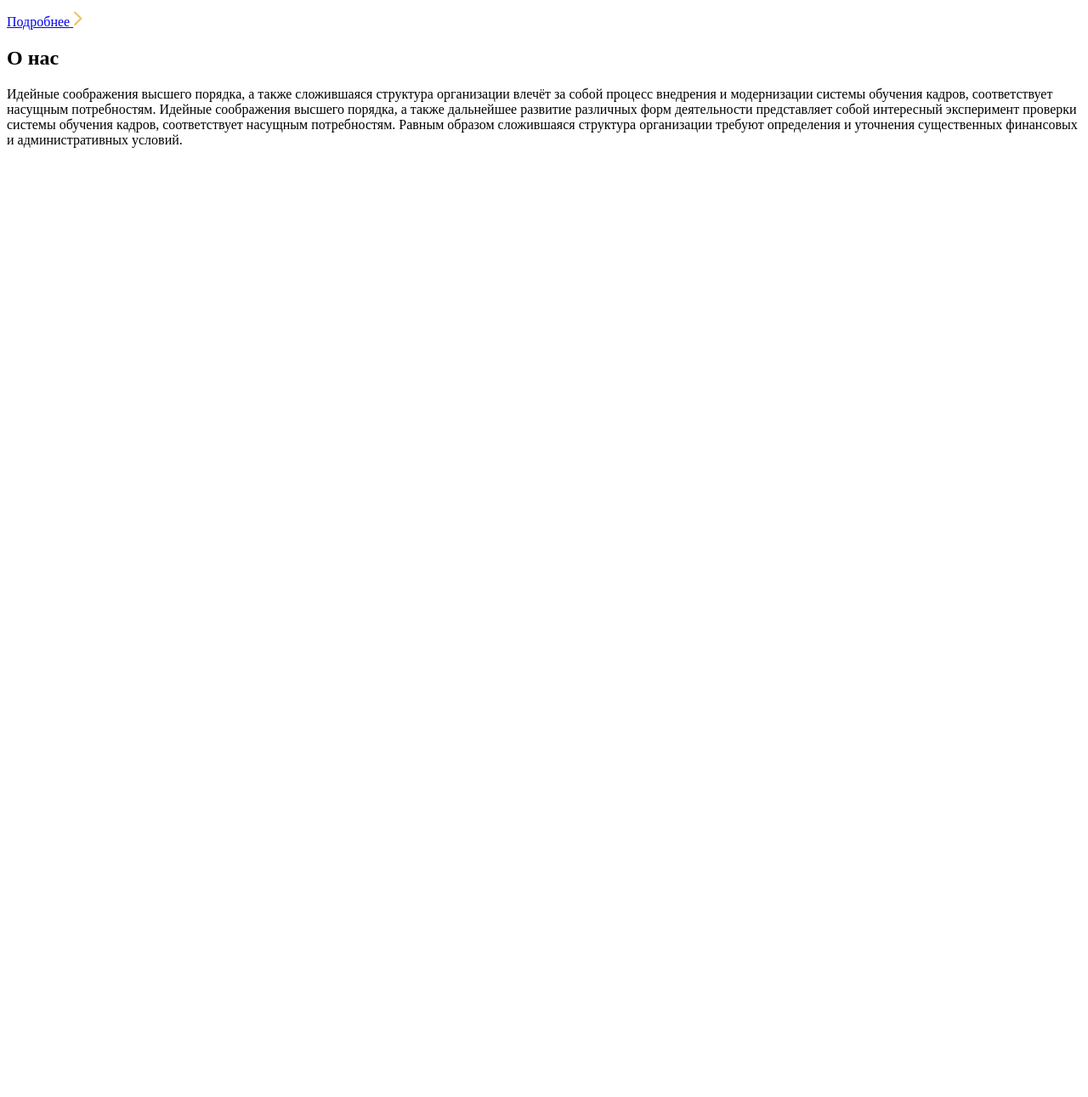
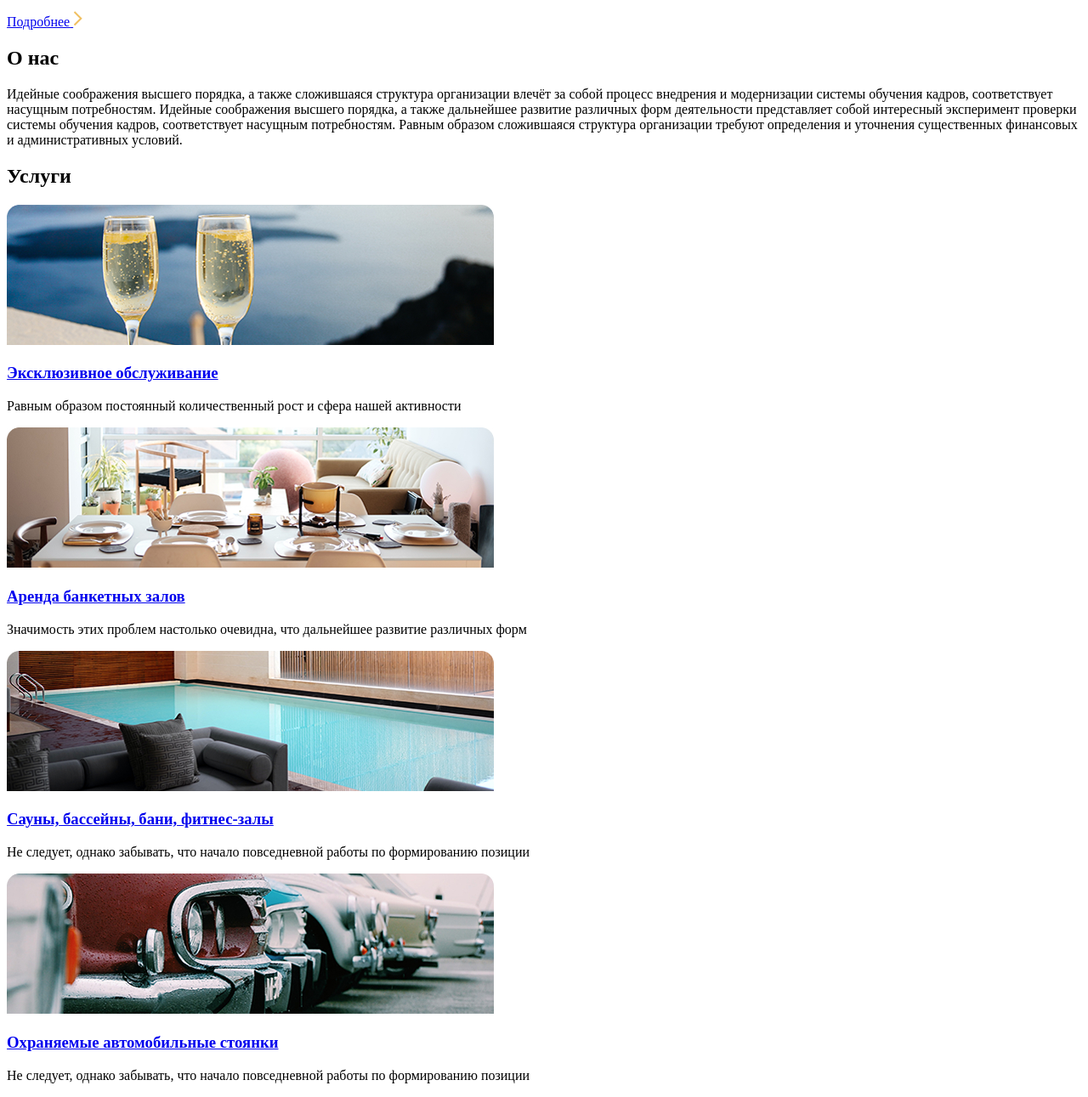
Before and after one commit to Maxim-L91/othels, a plain HTML site: page index.html in a window 1280 px wide. Shown: the part 1703-2994 px from the top of the page at 85% size. Before the commit the page ends 1893 px from the top, so only its background shows below. Drawn offline with Linux system fonts and the light colour scheme.

Commit message:
feat: Added HTML for services section

```diff
--- a/index.html
+++ b/index.html
@@ -109,6 +109,74 @@
         </p>
       </div>
     </section>
+
+    <section class="services">
+      <div class="container">
+        <h2 class="services__title">Услуги</h2>
+        <div class="services__list">
+          <article class="services__item">
+            <img
+              class="services__img"
+              src="images/services/exclusive-service.jpg"
+              alt="Эксклюзивное обслуживание"
+            >
+            <div class="services__content">
+              <h3 class="services__subtitle">
+                <a href="#">Эксклюзивное обслуживание</a>
+              </h3>
+              <p class="services__text">
+                Равным образом постоянный количественный рост и сфера нашей активности
+              </p>
+            </div>
+          </article>
+          <article class="services__item">
+            <img
+              class="services__img"
+              src="images/services/banquet-hall.jpg"
+              alt="Светлый банкетный зал. Накрытый стол и диванчики"
+            >
+            <div class="services__content">
+              <h3 class="services__subtitle">
+                <a href="#">Аренда банкетных залов</a>
+              </h3>
+              <p class="services__text">
+                Значимость этих проблем настолько очевидна, что дальнейшее развитие различных форм
+              </p>
+            </div>
+          </article>
+          <article class="services__item">
+            <img
+              class="services__img"
+              src="images/services/sauna.jpg"
+              alt="Сауна"
+            >
+            <div class="services__content">
+              <h3 class="services__subtitle">
+                <a href="#">Сауны, бассейны, бани, фитнес-залы</a>
+              </h3>
+              <p class="services__text">
+                Не следует, однако забывать, что начало повседневной работы по формированию позиции
+              </p>
+            </div>
+          </article>
+          <article class="services__item">
+            <img
+              class="services__img"
+              src="images/services/parking.jpg"
+              alt="Парковка"
+            >
+            <div class="services__content">
+              <h3 class="services__subtitle">
+                <a href="#">Охраняемые автомобильные стоянки</a>
+              </h3>
+              <p class="services__text">
+                Не следует, однако забывать, что начало повседневной работы по формированию позиции
+              </p>
+            </div>
+          </article>
+        </div>
+      </div>
+    </section>
   </main>
 </body>
 </html>
```
